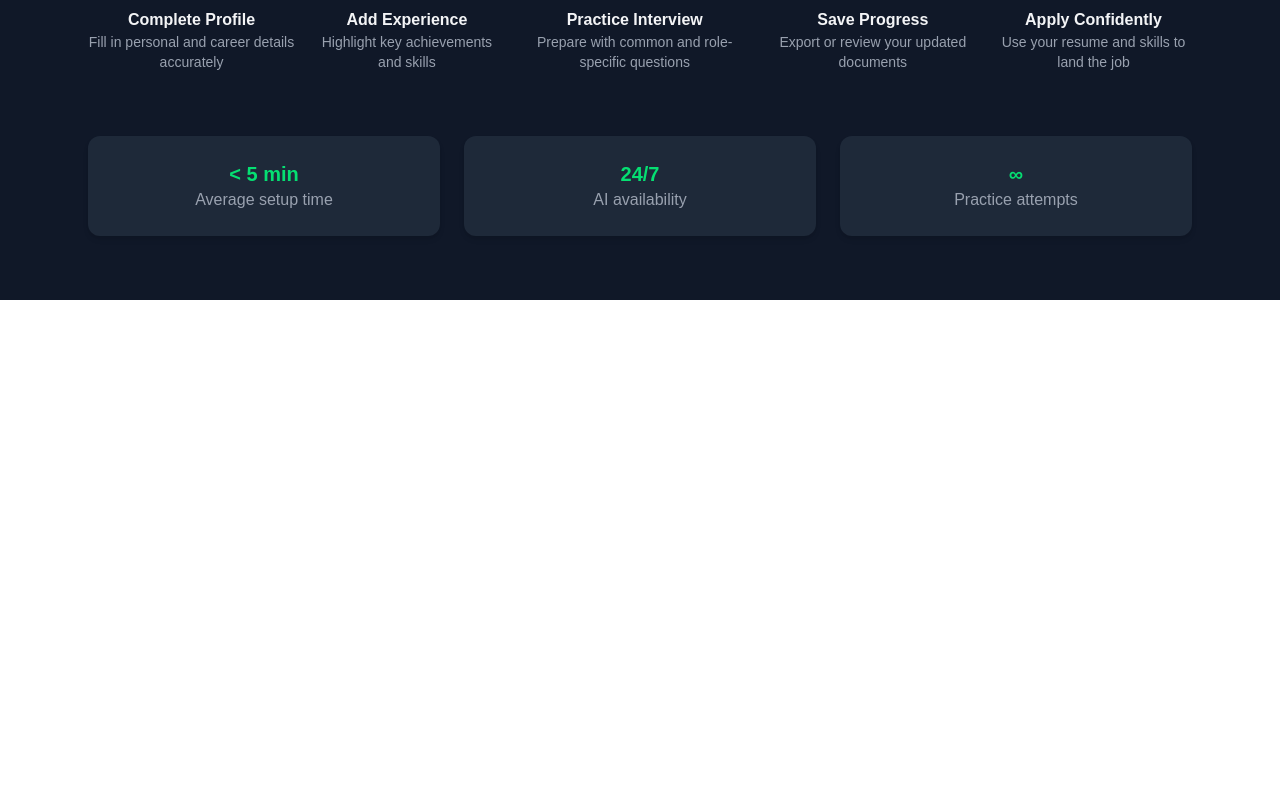
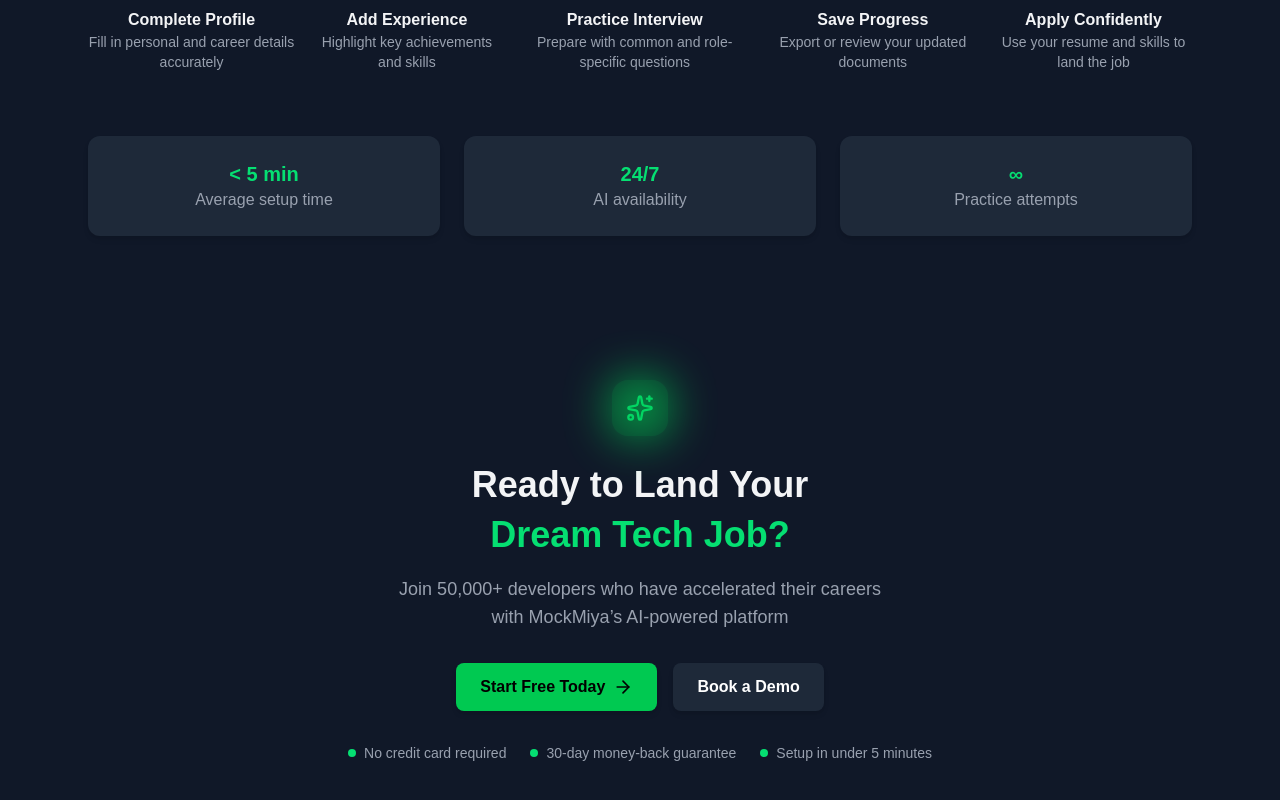
Before and after one commit to Pullock4981/MockMiya_client, a Next.js app: page / in a window 1280 px wide. Shown: the part 252-1052 px from the top of the page. Before the commit the page ends 800 px from the top, so only its background shows below. Built offline with nearby package versions, Linux system fonts and the light colour scheme.

Commit message:
added DreamTechJob section on the HomePage

```diff
--- /dev/null
+++ b/app/components/DreamTechJob.tsx
@@ -0,0 +1,62 @@
+// components/HeroSection.tsx
+import { ArrowRight, Sparkles } from "lucide-react";
+
+export default function DreamTechJob() {
+  return (
+    <section className="bg-gray-900 text-gray-100 py-20 relative overflow-hidden">
+      <div className="max-w-4xl mx-auto text-center px-6">
+        {/* Icon */}
+        <div className="flex justify-center mb-6">
+            <div className="w-14 h-14 rounded-2xl bg-green-500/10 flex items-center justify-center relative">
+            <Sparkles className="w-7 h-7 text-green-400 animate-float" />
+            <div className="absolute inset-0 rounded-2xl bg-green-500 blur-xl animate-pulse" />
+          </div>
+        </div>
+
+        {/* Title */}
+        <h1 className="text-3xl md:text-4xl font-extrabold mb-4 leading-snug">
+          Ready to Land Your{" "} <br />
+          <span className="text-green-400">Dream Tech Job?</span>
+        </h1>
+
+        {/* Subtitle */}
+        <p className="text-gray-400 text-lg mb-8">
+          Join 50,000+ developers who have accelerated their careers <br />
+          with MockMiya’s AI-powered platform
+        </p>
+
+        {/* Buttons */}
+        <div className="flex flex-col sm:flex-row justify-center gap-4 mb-8">
+          <a
+            href="#"
+            className="inline-flex items-center justify-center px-6 py-3 rounded-lg bg-green-500 text-black font-semibold shadow-md hover:bg-green-400 transition"
+          >
+            Start Free Today <ArrowRight className="ml-2 w-5 h-5" />
+          </a>
+          <a
+            href="#"
+            className="inline-flex items-center justify-center px-6 py-3 rounded-lg bg-gray-800 text-white font-semibold shadow-md hover:bg-gray-700 transition"
+          >
+            Book a Demo
+          </a>
+        </div>
+
+        {/* Bottom Features */}
+        <div className="flex flex-col sm:flex-row justify-center gap-6 text-gray-400 text-sm">
+          <div className="flex items-center gap-2">
+            <span className="w-2 h-2 rounded-full bg-green-400"></span>
+            No credit card required
+          </div>
+          <div className="flex items-center gap-2">
+            <span className="w-2 h-2 rounded-full bg-green-400"></span>
+            30-day money-back guarantee
+          </div>
+          <div className="flex items-center gap-2">
+            <span className="w-2 h-2 rounded-full bg-green-400"></span>
+            Setup in under 5 minutes
+          </div>
+        </div>
+      </div>
+    </section>
+  );
+}
--- a/app/page.tsx
+++ b/app/page.tsx
@@ -1,10 +1,12 @@
-import Image from "next/image";
+
+import DreamTechJob from "./components/DreamTechJob";
 import UserGuideline from "./components/UserGuideline";
 
 export default function Home() {
   return (
 <>
   <UserGuideline />
+  <DreamTechJob />
 </>
   );
 }
```
